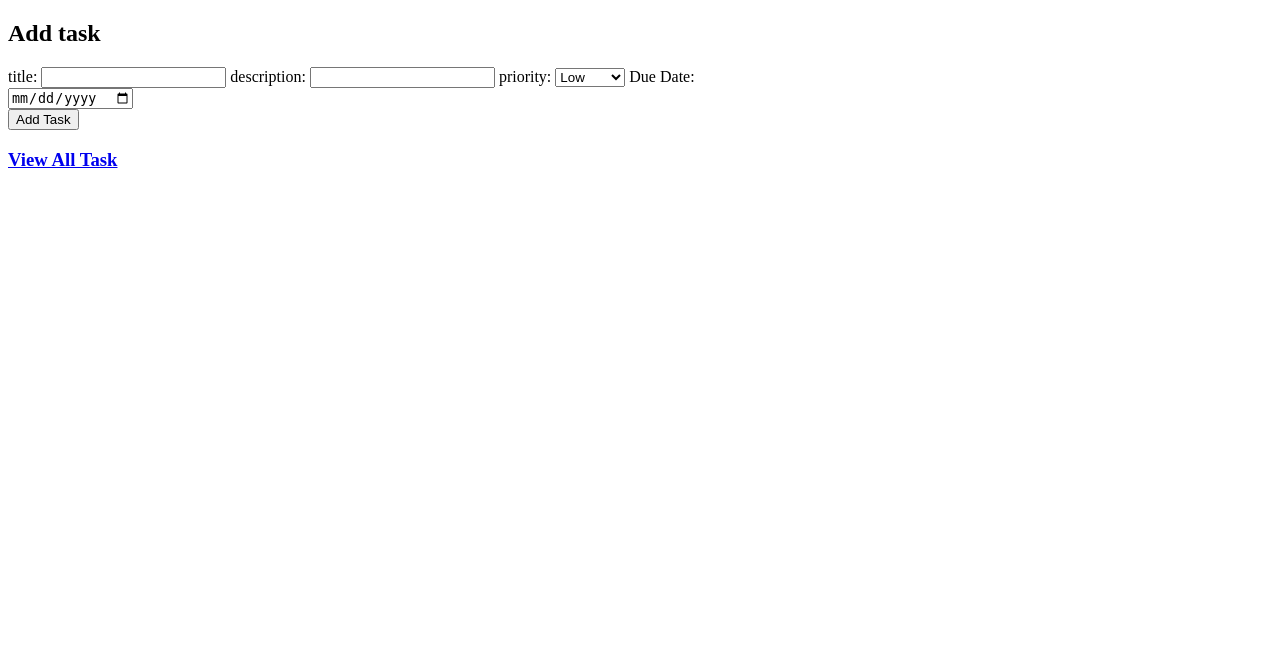
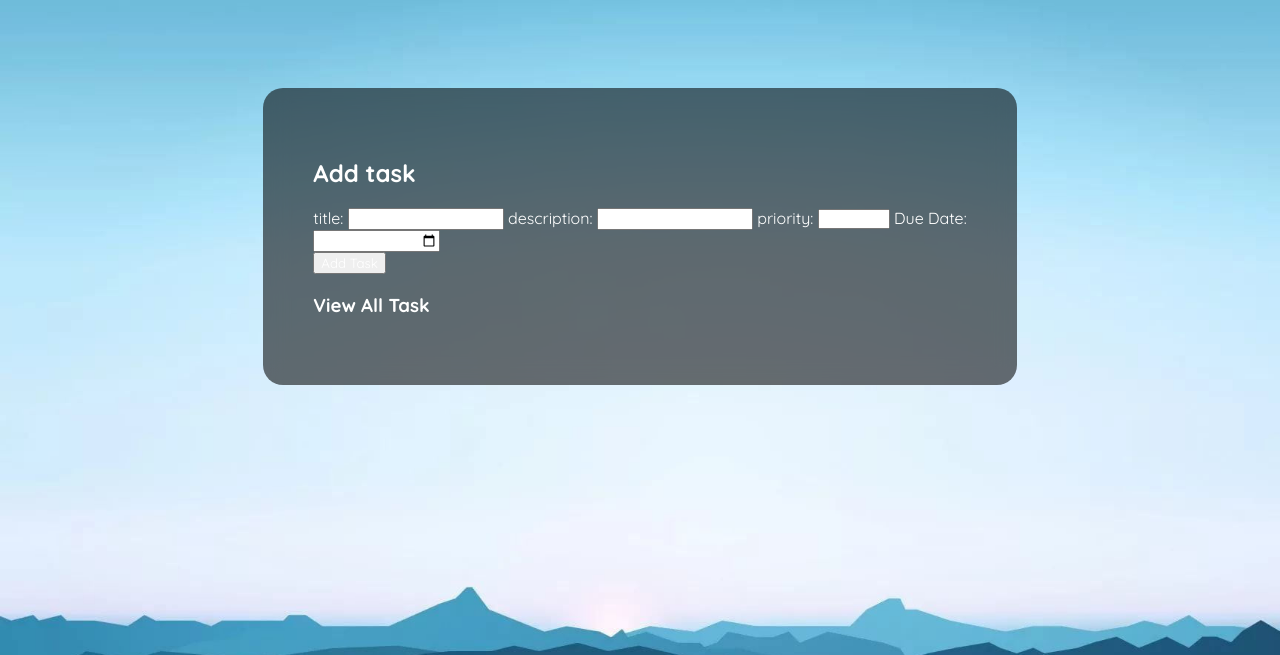
Before and after one commit to Pabelic1221/Task-Management, a PHP site: page /create_task.php in a window 1280 px wide. Shown: the top 655 px of the page. Run offline with PHP 8.4, Linux system fonts and the light colour scheme.

Commit message:
5th commit

```diff
--- a/create_task.php
+++ b/create_task.php
@@ -32,8 +32,11 @@
     <meta name="viewport" content=
      "width=device-width, initial-scale=1.0">
     <title>Add Task</title>
+    <link rel="stylesheet" href="styles.css">
 </head>
 <body>
+    <div class="container">
+        <div class="glass-container">
     <h2>Add task</h2>
     <form method="post" action="">
 
@@ -56,5 +59,7 @@
         <input type="submit" value="Add Task">
     </form>
     <h3><a href="view_task.php" type="submit" >View All Task</a></h3>
+    </div>
+    </div>
 </body>
 </html>
--- a/styles.css
+++ b/styles.css
@@ -1,7 +1,7 @@
 @import url('https://fonts.googleapis.com/css2?family=Quicksand:wght@300..700&display=swap');
 
 body{
-    background-image: url('/assets/background.jpg');
+    background-image: url('background.jpg');
     background-size: cover;
     background-repeat: no-repeat;
     background-attachment: fixed;
@@ -33,3 +33,7 @@
     backdrop-filter: blur(11.6px);
     -webkit-backdrop-filter: blur(11.6px);
 }
+
+.submit{
+    color: #000;
+}
```
Also changed, not shown: Database/config.php (line endings or trailing spaces), background.jpg (added), delete_task.php (line endings or trailing spaces), edit_task.php (line endings or trailing spaces), index.php (line endings or trailing spaces), mysqldatabase/task_management.sql (line endings or trailing spaces), view_task.php (line endings or trailing spaces).
